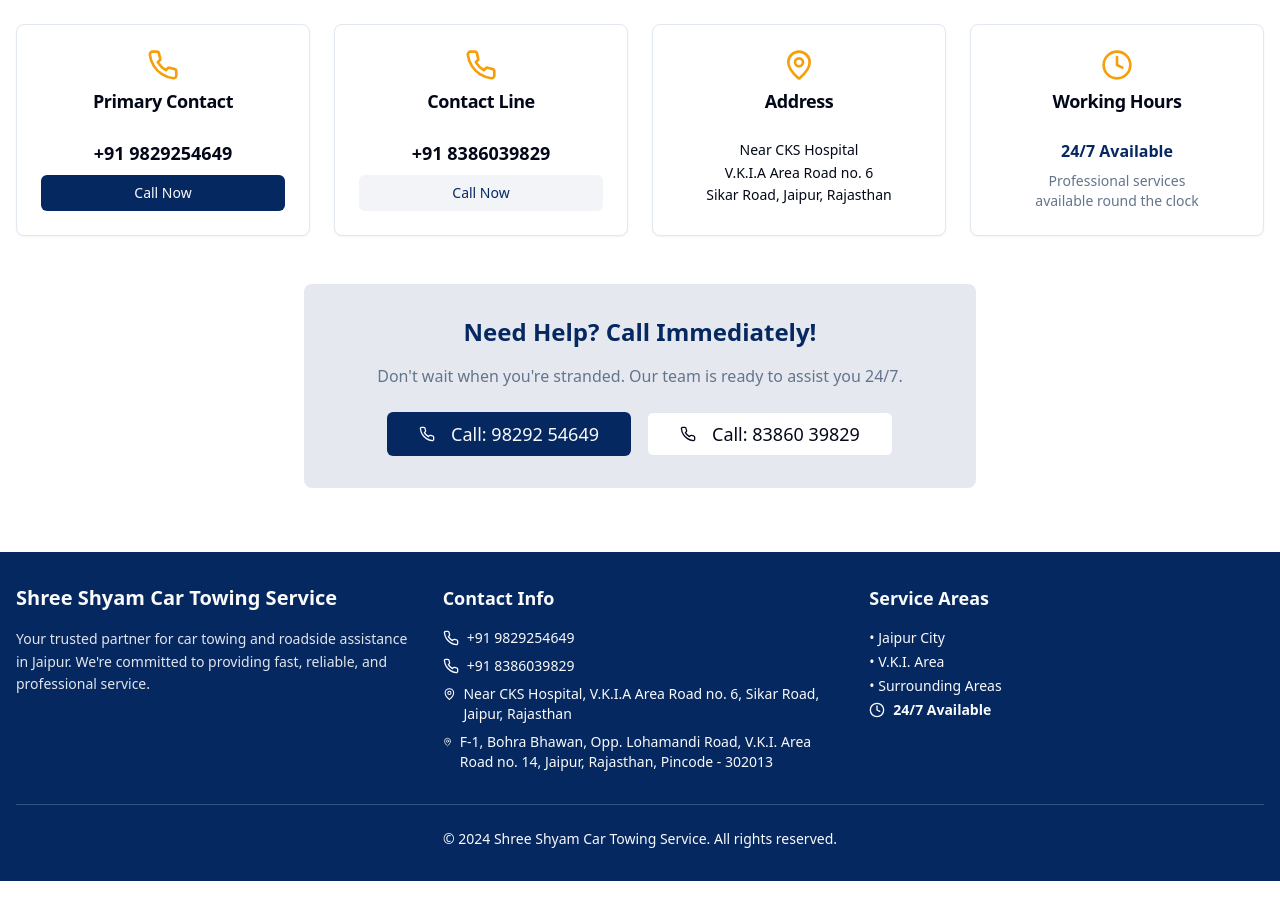
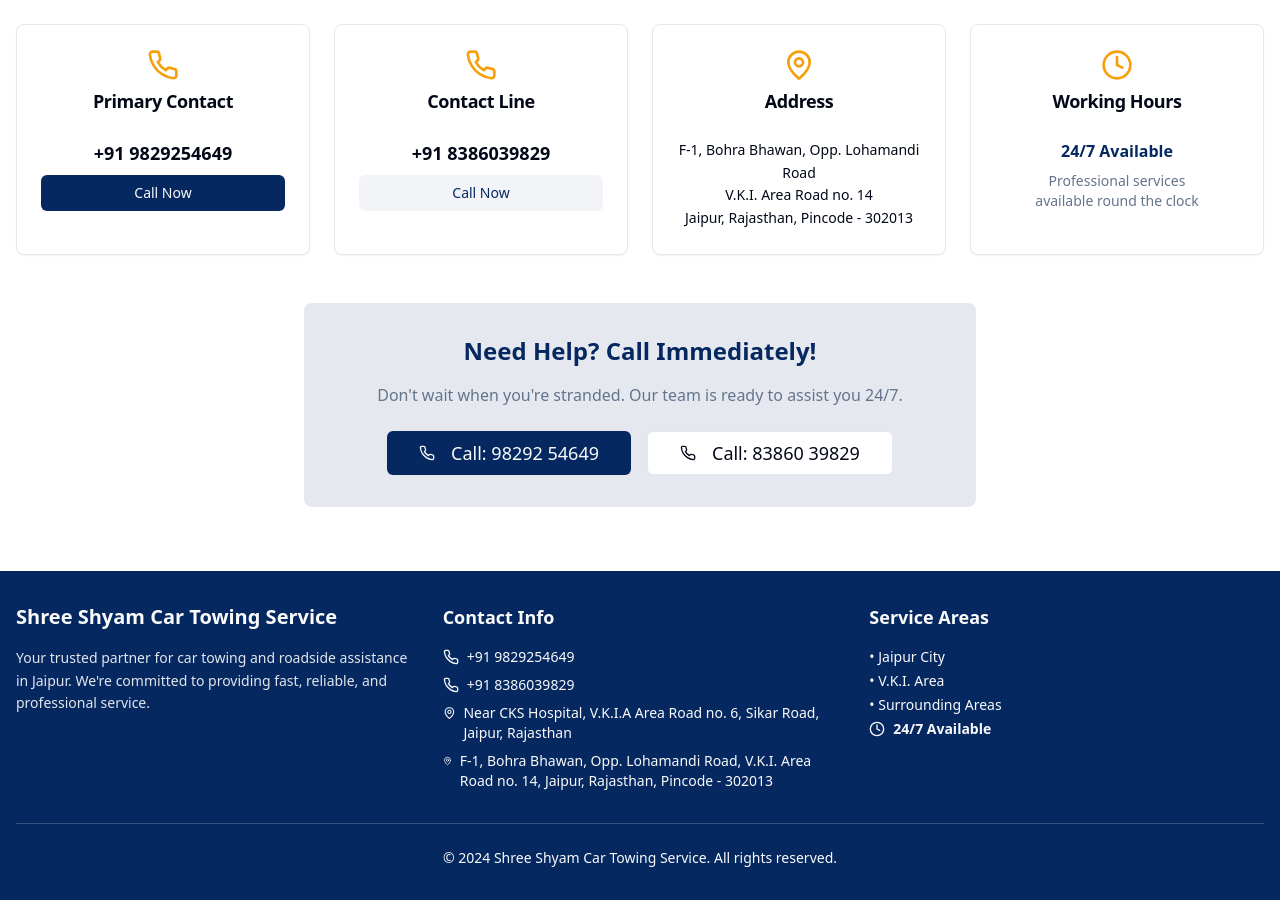
Before and after one commit to psp7773/shreeshyamcartowing, a React (Vite) app: page / in a window 1280 px wide. Shown: the part 3280-4180 px from the top of the page. Built offline with nearby package versions, Linux system fonts and the light colour scheme.

Commit message:
Revert address change
Reverts the address in the contact section to the original address.

```diff
--- a/src/components/Contact.tsx
+++ b/src/components/Contact.tsx
@@ -56,9 +56,9 @@ const Contact = () => {
             </CardHeader>
             <CardContent>
               <p className="text-sm leading-relaxed">
-                Near CKS Hospital<br />
-                V.K.I.A Area Road no. 6<br />
-                Sikar Road, Jaipur, Rajasthan
+                F-1, Bohra Bhawan, Opp. Lohamandi Road<br />
+                V.K.I. Area Road no. 14<br />
+                Jaipur, Rajasthan, Pincode - 302013
               </p>
             </CardContent>
           </Card>
```
